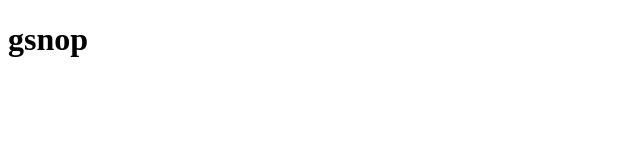
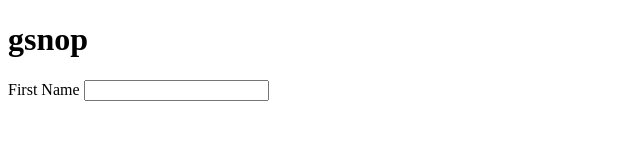
Before and after one commit to gsnhub/git-demo, a plain HTML site: page index.html in a window 1280 px wide. Shown: the whole page, without its empty margins (0-640 px from the left). Drawn offline with Linux system fonts and the light colour scheme.

Commit message:
gsn added

```diff
--- a/index.html
+++ b/index.html
@@ -8,5 +8,9 @@
 </head>
 <body>
     <h1>gsnop</h1>
+    <form action="">
+        <label for="name">First Name</label>
+        <input type="text">
+    </form>
 </body>
 </html>
```
